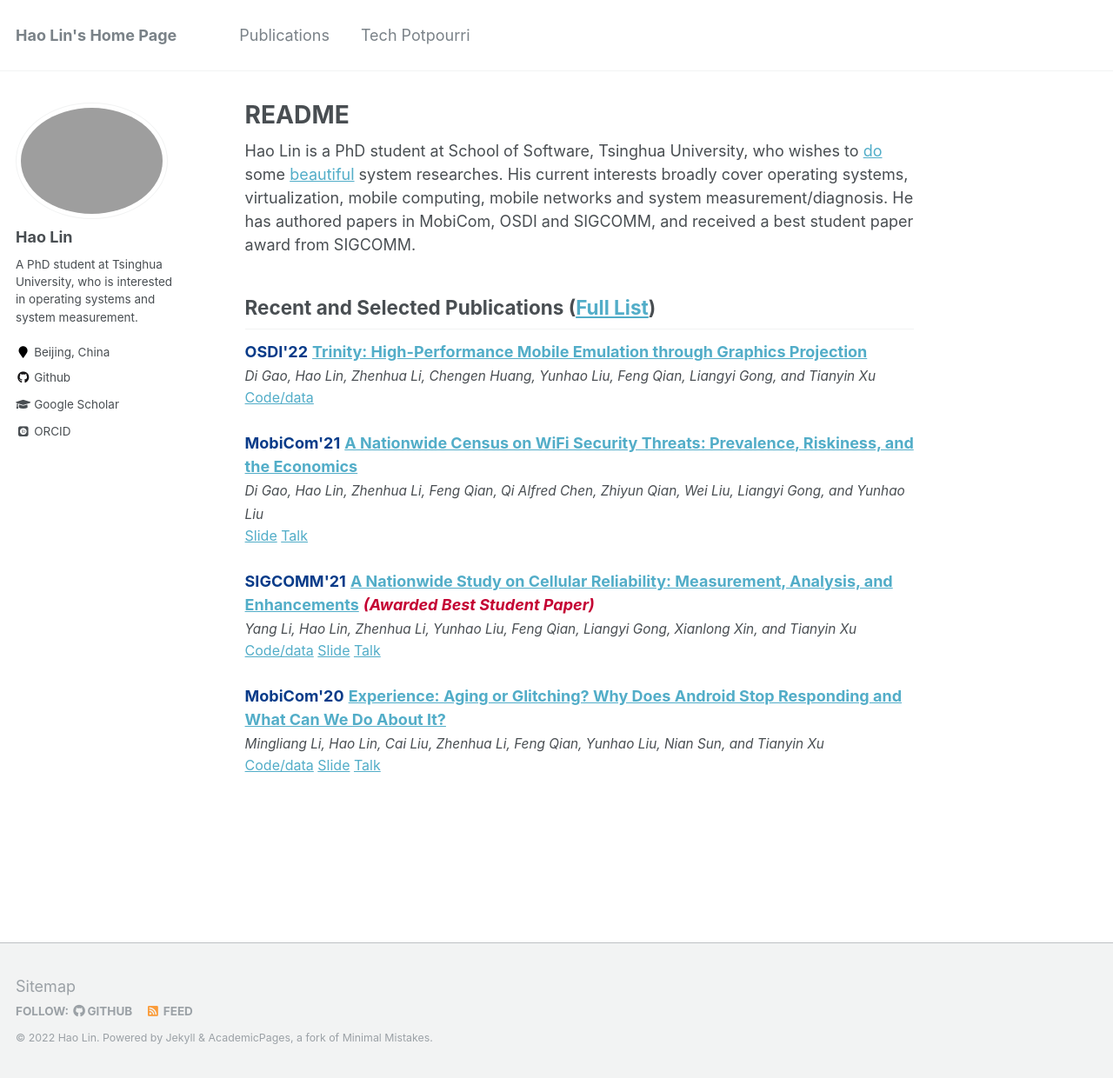
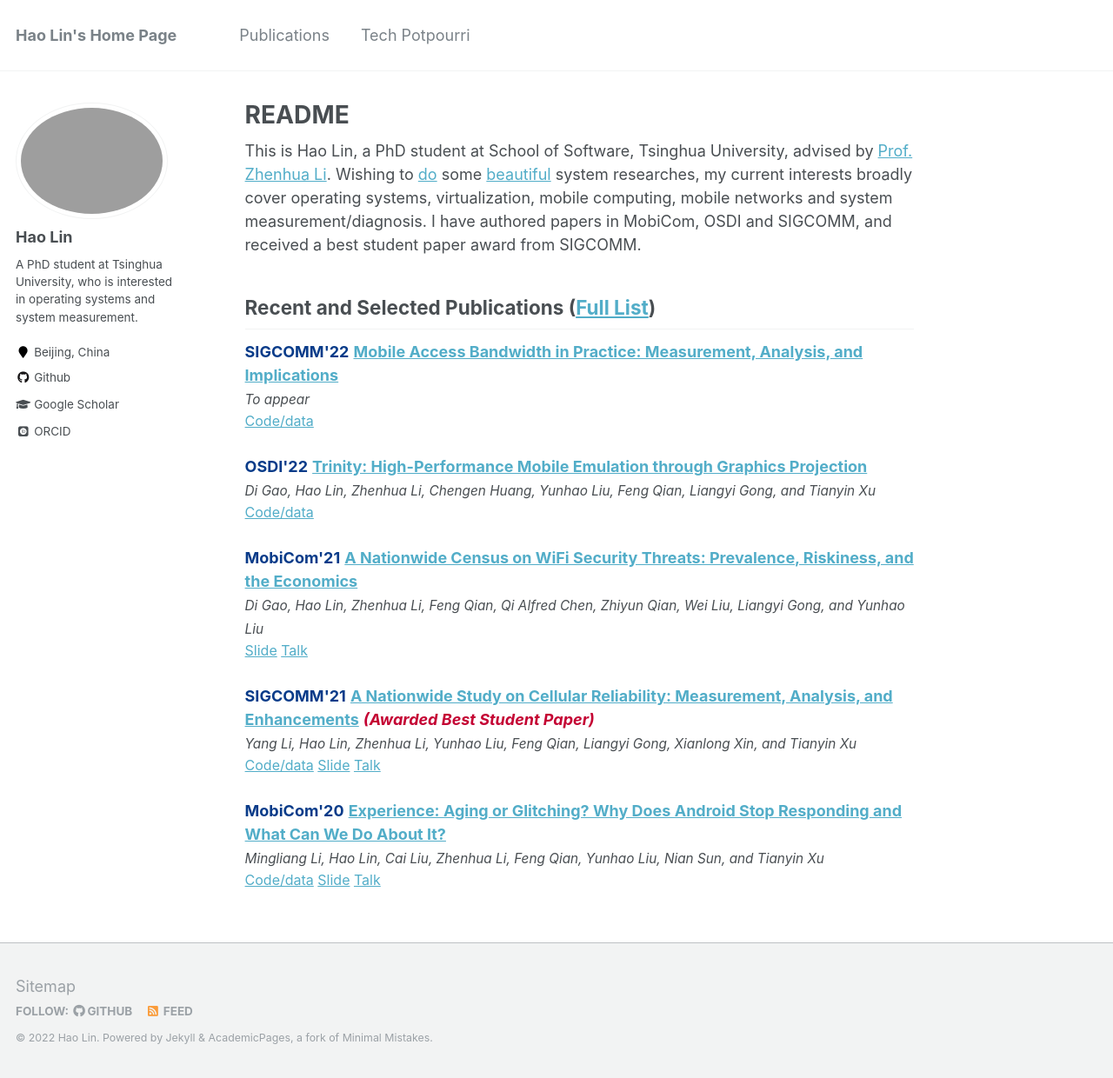
Before and after one commit to andylin-hao/andylin-hao.github.io, a Jekyll site: the page built from _pages/about.html, in a window 1280 px wide and 1240 px high. Shown: the whole window at 87% size. Built offline with Jekyll 4.4.1, drawn with Linux system fonts in a browser that asks for light colours; some web fonts are replaced.

Commit message:
update info and pub

```diff
--- a/_pages/about.html
+++ b/_pages/about.html
@@ -8,7 +8,7 @@ redirect_from:
   - /about.html
 ---
 
-Hao Lin is a PhD student at School of Software, Tsinghua University, who wishes to <a src="https://mygeekwisdom.com/2011/09/11/try-not-do-or-do-not-there-is-no-try/">do</a> some <a src="https://perceiving-systems.blog/en/news/novelty-in-science">beautiful</a> system researches. His current interests broadly cover operating systems, virtualization, mobile computing, mobile networks and system measurement/diagnosis. He has authored papers in MobiCom, OSDI and SIGCOMM, and received a best student paper award from SIGCOMM.
+This is Hao Lin, a PhD student at School of Software, Tsinghua University, advised by <a src="http://www.greenorbs.org/people/lzh/">Prof. Zhenhua Li</a>. Wishing to <a src="https://mygeekwisdom.com/2011/09/11/try-not-do-or-do-not-there-is-no-try/">do</a> some <a src="https://perceiving-systems.blog/en/news/novelty-in-science">beautiful</a> system researches, my current interests broadly cover operating systems, virtualization, mobile computing, mobile networks and system measurement/diagnosis. I have authored papers in MobiCom, OSDI and SIGCOMM, and received a best student paper award from SIGCOMM.
 
 <h2>Recent and Selected Publications (<a href="{{site.url}}/publications/">Full List</a>)</h2>
 
```
Also changed, not shown: _posts/2020-10-16-Import-Kernel.md (+1 -1 lines), _publications/sigcomm22-mobile-bandwidth.md (added, +11 -0 lines).
